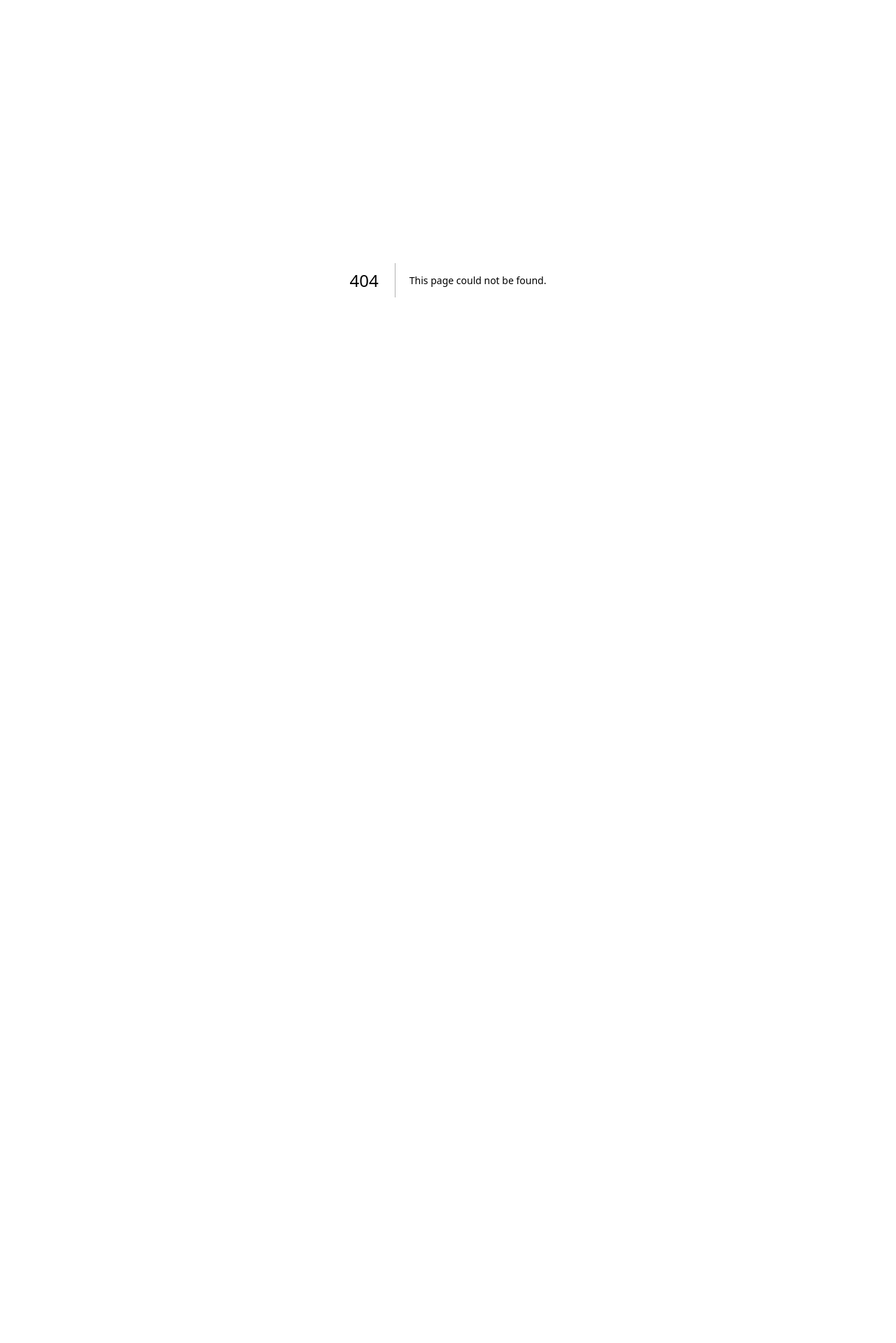
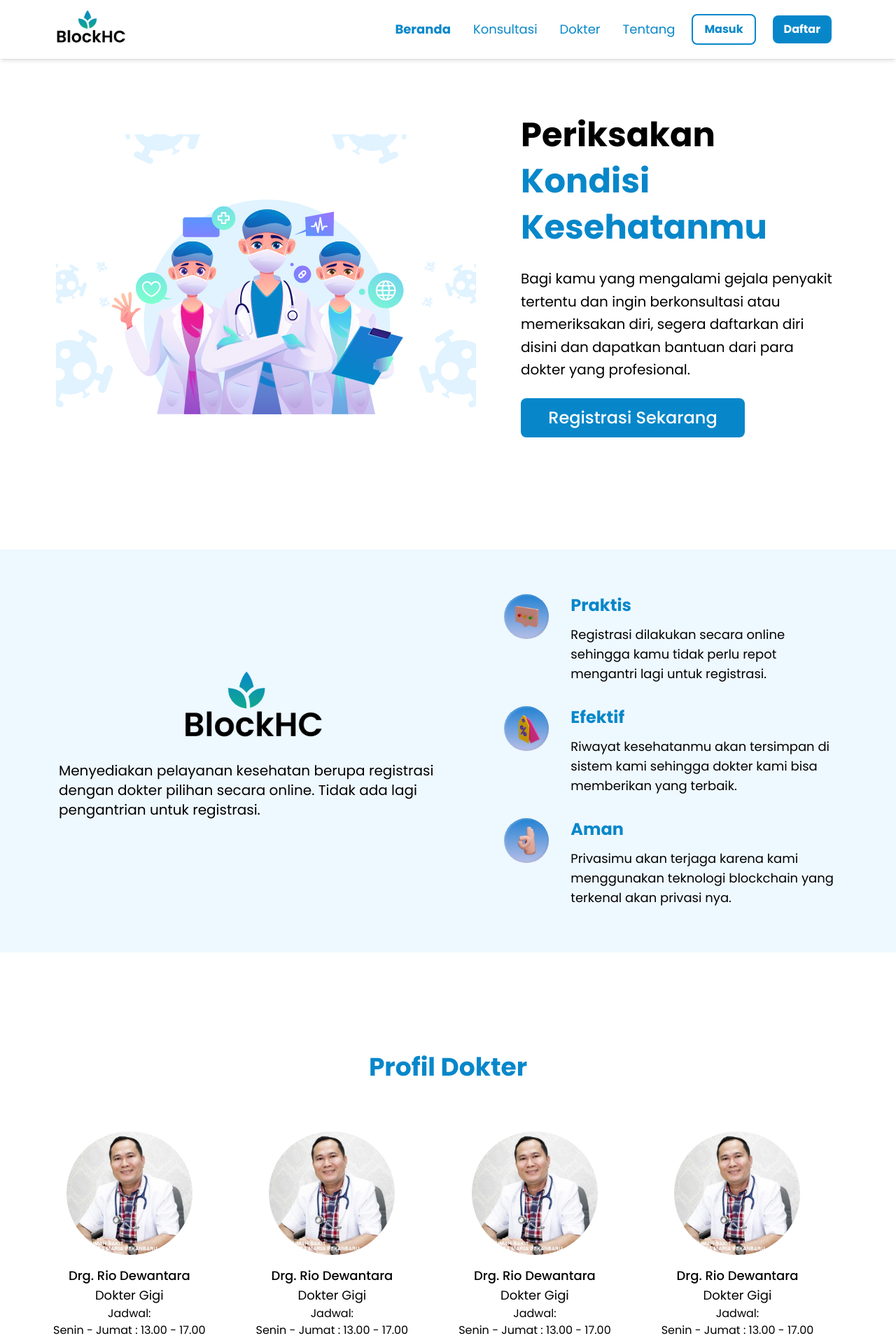
Before and after one commit to ranimp/blockhc, a Next.js app: page /home in a window 1280 px wide. Before the commit this address had no page. Shown: the top 1919 px of the page at 70% size. Before the commit the page ends 800 px from the top, so only its background shows below. Built offline with nearby package versions, Linux system fonts and the light colour scheme.

Commit message:
update navbar

```diff
--- /dev/null
+++ b/components/button/index.tsx
@@ -0,0 +1,13 @@
+import { Fragment } from "react";
+import { ButtonType } from "./style";
+
+export default function Button({def, type, title, onClick}) {
+  const classNames = ButtonType[type]
+  return (
+    <>
+      <button className= {classNames} onClick={onClick}>
+        {title}
+      </button>
+    </>
+  )
+}
--- /dev/null
+++ b/components/button/style.tsx
@@ -0,0 +1,6 @@
+export const ButtonType = {
+  'btn-outline': "px-4 py-2 border-2 border-medium-blue text-medium-blue capitalize rounded-lg font-bold hover:bg-soft-blue w-80 lg:w-full" ,
+  'btn-wide': "px-4 py-3 text-white bg-medium-blue capitalize rounded-lg font-medium hover:bg-soft-blue hover:text-medium-blue hover:border-2 border-medium-blue w-80 md:text-2xl hover:opacity-75",
+  'btn-normal' : "px-4 py-2 text-white bg-medium-blue capitalize rounded-lg font-bold hover:bg-soft-blue hover:text-medium-blue hover:border-2 border-medium-blue w-80 lg:w-full",
+  'btn-wide-sm' : "px-3 py-3 text-white bg-medium-blue capitalize rounded-lg font-medium hover:bg-soft-blue hover:text-medium-blue hover:border-2 border-medium-blue w-80 md:text-xl"
+}
--- a/components/homepage/doctor.jsx
+++ b/components/homepage/doctor.jsx
@@ -5,11 +5,11 @@ import DoctorCard from './doctor-card/index';
 const Doctor = () => {
   return (
     <Fragment>
-      <div className="mb-10 lg:mb-36 px-6 lg:px-16">
+      <div className="mb-16 lg:mb-36 px-6 lg:px-16">
         <h2 className="text-center text-medium-blue text-2xl md:text-4xl font-bold mb-8 md:mb-16">Profil Dokter</h2>
         <div className="relative rounded-xl overflow-auto">
           <div className="mx-auto min-w-0 max-w-screen-xl">
-            <div className="overflow-x-auto flex gap-8 scrollbar-hide">
+            <div className="overflow-x-auto flex gap-12 scrollbar-hide">
               <DoctorCard img="/images/doctor.png" name='Drg. Rio Dewantara' title='Dokter Gigi' sch='Senin - Jumat : 13.00 - 17.00'/>
               <DoctorCard img="/images/doctor.png" name='Drg. Rio Dewantara' title='Dokter Gigi' sch='Senin - Jumat : 13.00 - 17.00'/>
               <DoctorCard img="/images/doctor.png" name='Drg. Rio Dewantara' title='Dokter Gigi' sch='Senin - Jumat : 13.00 - 17.00'/>
--- a/components/homepage/hero.tsx
+++ b/components/homepage/hero.tsx
@@ -1,17 +1,20 @@
 import { Fragment } from "react";
 import Image from 'next/image';
 import Link from "next/link";
+import Button from './../button/index';
 
 const Hero = () => {
   return (
     <Fragment>
       <div className="px-4 lg:px-16">
-        <div className="container px-4 py-4 my-10 lg:mt-20 lg:mb-36 mx-auto w-full relative flex justify-center lg:justify-between flex-wrap lg:flex-nowrap gap-16 items-center">
+        <div className="container px-4 py-4 mt-28 mb-16 lg:my-36 mx-auto w-full relative flex justify-center lg:justify-between flex-wrap lg:flex-nowrap gap-16 items-center">
           <Image src='/images/hero.svg' width={600} height={400} alt='logo'/>
           <div className="lg:w-1/2 flex flex-col gap-6">
             <h2 className="font-bold text-3xl lg:text-5xl lg:leading-snug w-full ">Periksakan <span className="text-medium-blue">Kondisi Kesehatanmu</span></h2>
             <p className="md:text-xl md:leading-relaxed">Bagi kamu yang mengalami gejala penyakit tertentu dan ingin berkonsultasi atau memeriksakan diri, segera daftarkan diri disini dan dapatkan bantuan dari para dokter yang profesional.</p>
-            <button className="px-4 py-3 text-white bg-medium-blue capitalize rounded-lg font-medium hover:bg-soft-blue hover:text-medium-blue hover:border-2 border-medium-blue w-80 md:text-2xl hover:opacity-75"><Link href="/">registrasi sekarang</Link></button>
+            <Link href="/">
+              <Button type="btn-wide" title="registrasi sekarang"/>
+            </Link>
           </div>
         </div>
       </div>
--- a/components/homepage/vision.tsx
+++ b/components/homepage/vision.tsx
@@ -4,7 +4,7 @@ import { Fragment } from 'react';
 const Vision = () => {
   return (
     <Fragment>
-       <div className="bg-soft-blue mb-10 lg:mb-36 px-4">
+       <div className="bg-soft-blue mb-16 lg:mb-36 px-4">
         <div className="container mx-auto px-5">
           <div className="grid grid-cols-1 lg:grid-cols-6 lg:mx-12 items-center py-8 lg:py-16">
             <div className="col-span-1 lg:col-span-3" data-aos="fade-right" data-aos-duration="1500">
--- a/components/navbar/index.tsx
+++ b/components/navbar/index.tsx
@@ -2,16 +2,19 @@ import { useState } from 'react';
 import Image from 'next/image';
 import Link from "next/link";
 import { Fragment } from 'react';
+import Button from './../button/index';
 
-const Navbar = () => {
+const Navbar = ({home, konsultasi, tentang, dokter}) => {
 	const [navbarOpen, setNavbarOpen] = useState(false);
-  const [fiturOpen, setFiturOpen] = useState(false);
+
 	return (
 		<Fragment>
-      <nav className="sticky top-0 inset-x-0 z-50 py-3 lg:px-16 bg-white shadow-md">
+      <nav className="w-full fixed top-0 inset-x-0 z-50 py-3 lg:px-16 bg-white shadow-md">
         <div className="container px-4 mx-auto flex flex-wrap items-center justify-between">
-          <div className="w-full relative flex justify-between lg:w-auto lg:static lg:block lg:justify-start">
-						<Image src='/icons/blockhc.svg' width={100} height={100} alt='logo'/>
+          <div className="relative w-full flex justify-between lg:w-auto lg:static lg:block lg:justify-start">
+            <Link href="/">
+						  <Image src='/icons/blockhc.svg' width={100} height={100} alt='logo'/>
+            </Link>
             <button
               className="text-white cursor-pointer text-xl leading-none px-3 py-1 border border-solid border-transparent rounded bg-transparent block lg:hidden outline-none focus:outline-none"
               type="button"
@@ -30,44 +33,40 @@ const Navbar = () => {
             <ul className="flex flex-col items-center lg:flex-row list-none lg:ml-auto">
               <li className="nav-item">
                 <Link
-                  className="lg:px-3 py-2 flex items-center text-lg capitalize font-bold leading-snug text-medium-blue hover:opacity-75" href='/'
+                  className={"lg:px-3 py-2 flex items-center text-lg capitalize leading-snug text-medium-blue hover:opacity-75" + (home ? ' font-bold' : ' font-normal')} href='/'
                 >
                   <i className="lg:text-lg leading-lg opacity-75"></i><span className="ml-2">beranda</span>
                 </Link>
               </li>
               <li className="nav-item">
                 <Link
-                  className="lg:px-3 py-2 flex items-center text-lg capitalize leading-snug text-medium-blue hover:opacity-75" href="/konsultasi"
+                   className={"lg:px-3 py-2 flex items-center text-lg capitalize leading-snug text-medium-blue hover:opacity-75" + (konsultasi ? ' font-bold' : ' font-normal')}  href="/konsultasi"
                 >
                   <i className="text-lg leading-lg opacity-75"></i><span className="ml-2">konsultasi</span>
                 </Link>
               </li>
               <li className="nav-item">
                 <Link
-                  className="lg:px-3 py-2 flex items-center text-lg capitalize leading-snug text-medium-blue hover:opacity-75" href="/"
+                   className={"lg:px-3 py-2 flex items-center text-lg capitalize leading-snug text-medium-blue hover:opacity-75" + (dokter ? ' font-bold' : ' font-normal')}  href="/dokter"
                 >
                   <i className="text-lg leading-lg opacity-75"></i><span className="ml-2">dokter</span>
                 </Link>
               </li>
               <li className="nav-item">
                 <Link
-                  className="lg:px-3 py-2 flex items-center text-lg capitalize leading-snug text-medium-blue hover:opacity-75" href="/"
+                   className={"lg:px-3 py-2 flex items-center text-lg capitalize leading-snug text-medium-blue hover:opacity-75" + (tentang ? ' font-bold' : ' font-normal')}  href="/tentang"
                 >
                   <i className="text-lg leading-lg opacity-75"></i><span className="ml-2">Tentang</span>
                 </Link>
               </li>
               <li className="nav-item">
-                <Link
-                  className="lg:px-3 py-2 flex items-center text-lg capitalize leading-snug text-medium-blue hover:opacity-75" href="/"
-                >
-                <button className="px-4 py-2 border-2 border-medium-blue text-medium-blue capitalize rounded-lg font-bold hover:bg-soft-blue w-80 lg:w-full">masuk</button>
+                <Link href="/login" className="lg:px-3 py-2 flex items-center">
+                  <Button type="btn-outline" title="masuk"/>
                 </Link>
               </li>
               <li className="nav-item">
-                <Link
-                  className="lg:px-3 flex items-center text-lg capitalizeleading-snug text-white hover:opacity-75 py-2" href="/"
-                >
-                <button className="px-4 py-2 text-white bg-medium-blue capitalize rounded-lg font-bold hover:bg-soft-blue hover:text-medium-blue hover:border-2 border-medium-blue w-80 lg:w-full">daftar</button>
+                <Link href="/" className="lg:px-3 py-2 flex items-center">
+                  <Button type="btn-normal" title="daftar"/>
                 </Link>
               </li>
             </ul>
--- /dev/null
+++ b/pages/home/index.tsx
@@ -0,0 +1,36 @@
+import { Fragment } from "react";
+import Link from "next/link";
+import Head from "next/head";
+import Navbar from './../../components/navbar/index';
+import Footer from './../../components/footer/index';
+import Hero from './../../components/homepage/hero';
+import Vision from './../../components/homepage/vision';
+import Doctor from './../../components/homepage/doctor';
+import Button from './../../components/button/index';
+
+export default function Homepage() {
+	return (
+		<Fragment>
+      <Head>
+        <title>Blockchain Health Care</title>
+      </Head>
+      <nav>
+        <Navbar home={true}/>
+      </nav>
+      <section>
+        <Hero />
+        <Vision />
+        <Doctor />
+        <div className="flex flex-col items-center mb-16 lg:mb-36">
+          <p className="md:text-xl">Daftar dan pilih dokter anda disini.</p>
+          <Link href="/" className="mt-2">
+            <Button type="btn-wide-sm" title="registrasi sekarang"/>
+          </Link>
+        </div>
+      </section>
+      <footer>
+        <Footer />
+      </footer>
+    </Fragment>
+	)
+}
--- a/pages/index.tsx
+++ b/pages/index.tsx
@@ -1,11 +1,6 @@
 import { Fragment } from "react";
-import Link from "next/link";
 import Head from "next/head";
-import Navbar from './../components/navbar/index';
-import Footer from './../components/footer/index';
-import Hero from './../components/homepage/hero';
-import Vision from './../components/homepage/vision';
-import Doctor from './../components/homepage/doctor';
+import Homepage from './home/index';
 
 export default function Home() {
 	return (
@@ -13,25 +8,9 @@ export default function Home() {
        <Head>
         <title>Blockchain Health Care</title>
       </Head>
-      <nav>
-        <Navbar />
-      </nav>
-      <section>
-        <Hero />
-        <Vision />
-        <Doctor />
-        <div className="flex flex-col items-center mb-10 lg:mb-36">
-          <p className="md:text-xl">Daftar dan pilih dokter anda disini.</p>
-          <Link
-          className="flex justify-center items-center text-lg capitalize leading-snug text-white hover:opacity-75 py-2 mt-2" href="/"
-          >
-          <button className="px-3 py-2 text-white bg-medium-blue capitalize rounded-lg font-medium hover:bg-soft-blue hover:text-medium-blue hover:border-2 border-medium-blue w-80 md:text-xl">registrasi sekarang</button>
-          </Link>
-        </div>
-      </section>
-      <footer>
-        <Footer />
-      </footer>
+      <main>
+        <Homepage />
+      </main>
     </Fragment>
 	)
 }
--- a/pages/konsultasi/index.tsx
+++ b/pages/konsultasi/index.tsx
@@ -6,9 +6,9 @@ export default function Konsultasi() {
 	return (
 		<Fragment>
        <Head>
-        <title>BlockHC</title>
+        <title>Blockchain Health Care</title>
       </Head>
-      <Navbar/>
+      <Navbar konsultasi = {true} />
     </Fragment>
 	)
 }
```
